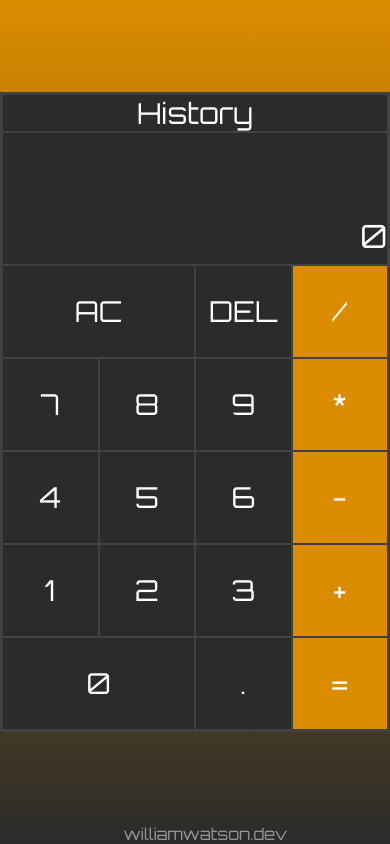
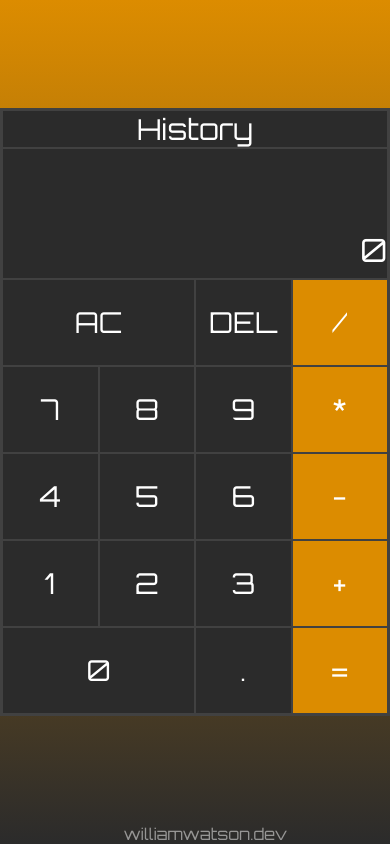
Before and after one commit to willswats/react-calculator, a React (Create React App) app: page / in a window 390 px wide. Built offline with nearby package versions, Linux system fonts and the light colour scheme; some icons are missing.

Commit message:
Test mobile sizing

```diff
--- a/src/components/Calculator/Calculator.module.css
+++ b/src/components/Calculator/Calculator.module.css
@@ -4,7 +4,7 @@
   background-color: #2b2b2b;
   border: 2px solid #414141;
   width: 26rem;
-  height: 40rem;
+  height: 38rem;
   transition: 0.5s;
 }
 
```
